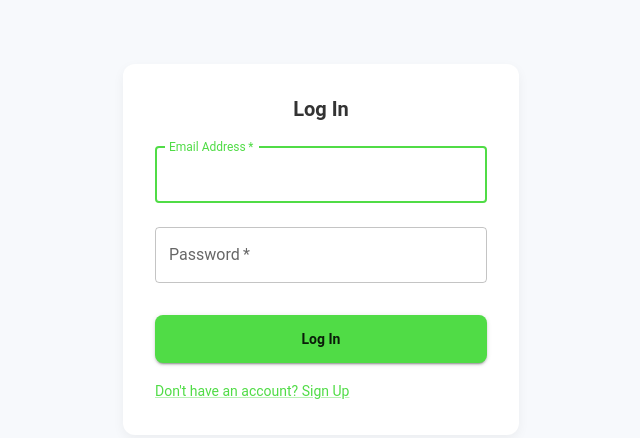
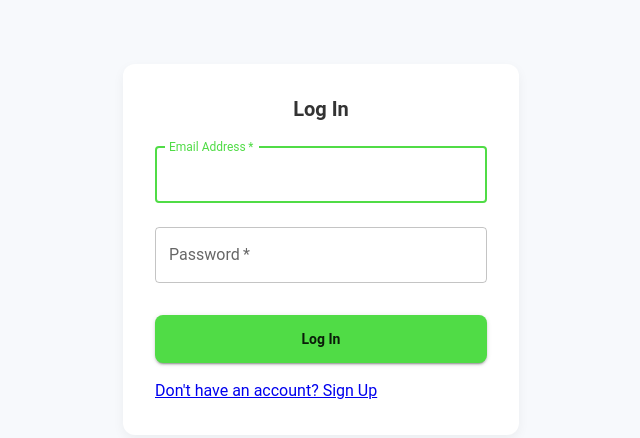
Before and after one commit to ananaHeart/assessment-data-capture-frontend, a React (Vite) app: page /#/login in a window 1280 px wide. Shown: the top 438 px of the page, without its empty margins (319-959 px from the left). Built offline with nearby package versions, Linux system fonts and the light colour scheme; some icons are missing.

Commit message:
Fix navigation and HashRouter for cloud deployment

```diff
--- a/src/pages/LoginPage.jsx
+++ b/src/pages/LoginPage.jsx
@@ -1,7 +1,8 @@
 // src/pages/LoginPage.jsx
 import React, { useState } from 'react';
+import { Link } from 'react-router-dom';
 // --- NEW IMPORTS ---
-import { Container, Box, Typography, TextField, Button, Paper, Alert, IconButton, InputAdornment, Grid, Link } from '@mui/material';
+import { Container, Box, Typography, TextField, Button, Paper, Alert, IconButton, InputAdornment, Grid} from '@mui/material';
 import Visibility from '@mui/icons-material/Visibility';
 import VisibilityOff from '@mui/icons-material/VisibilityOff';
 // --------------------
@@ -127,7 +128,7 @@ function LoginPage() {
           </Button>
            <Grid container>
             <Grid item>
-              <Link href="/register" variant="body2">
+              <Link to="/register" variant="body2">
                 {"Don't have an account? Sign Up"}
               </Link>
             </Grid>
```
Also changed, not shown: vite.config.js (line endings or trailing spaces).
